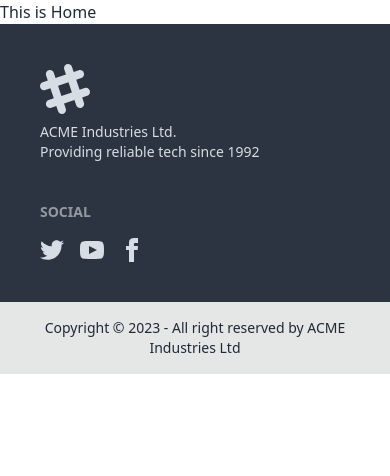
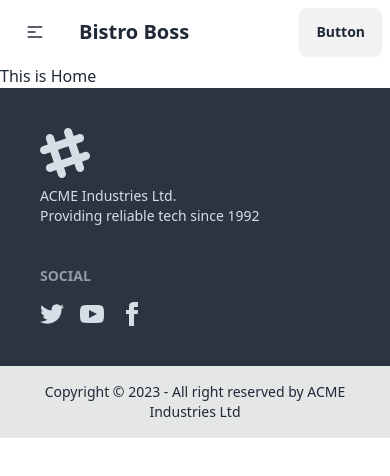
Before and after one commit to bluebird089/bistro-boss-client, a React (Vite) app: page / in a window 390 px wide. Shown: the top 476 px of the page. Built offline with nearby package versions, Linux system fonts and the light colour scheme.

Commit message:
added navbar

```diff
--- /dev/null
+++ b/src/Components/Navbar/Navbar.jsx
@@ -0,0 +1,51 @@
+import { NavLink } from "react-router-dom";
+
+const Navbar = () => {
+    const navOptions = (
+        <>
+            <li>
+                <NavLink>Item 1</NavLink>
+            </li>
+        </>
+    );
+
+    return (
+        <div className="navbar bg-base-100">
+            <div className="navbar-start">
+                <div className="dropdown">
+                    <label tabIndex={0} className="btn btn-ghost lg:hidden">
+                        <svg
+                            xmlns="http://www.w3.org/2000/svg"
+                            className="h-5 w-5"
+                            fill="none"
+                            viewBox="0 0 24 24"
+                            stroke="currentColor"
+                        >
+                            <path
+                                strokeLinecap="round"
+                                strokeLinejoin="round"
+                                strokeWidth="2"
+                                d="M4 6h16M4 12h8m-8 6h16"
+                            />
+                        </svg>
+                    </label>
+                    <ul
+                        tabIndex={0}
+                        className="menu menu-sm dropdown-content mt-3 z-[1] p-2 shadow bg-base-100 rounded-box w-52"
+                    >
+                        {navOptions}
+                    </ul>
+                </div>
+                <a className="btn btn-ghost text-xl">Bistro Boss</a>
+            </div>
+            <div className="navbar-center hidden lg:flex">
+                <ul className="menu menu-horizontal px-1">{navOptions}</ul>
+            </div>
+            <div className="navbar-end">
+                <a className="btn">Button</a>
+            </div>
+        </div>
+    );
+};
+
+export default Navbar;
--- a/src/Layout/Main.jsx
+++ b/src/Layout/Main.jsx
@@ -1,9 +1,11 @@
 import { Outlet } from "react-router-dom";
 import Footer from "../Components/Footer/Footer";
+import Navbar from "../Components/Navbar/Navbar";
 
 const Main = () => {
     return (
         <div>
+            <Navbar></Navbar>
             <Outlet></Outlet>
             <Footer></Footer>
         </div>
```
